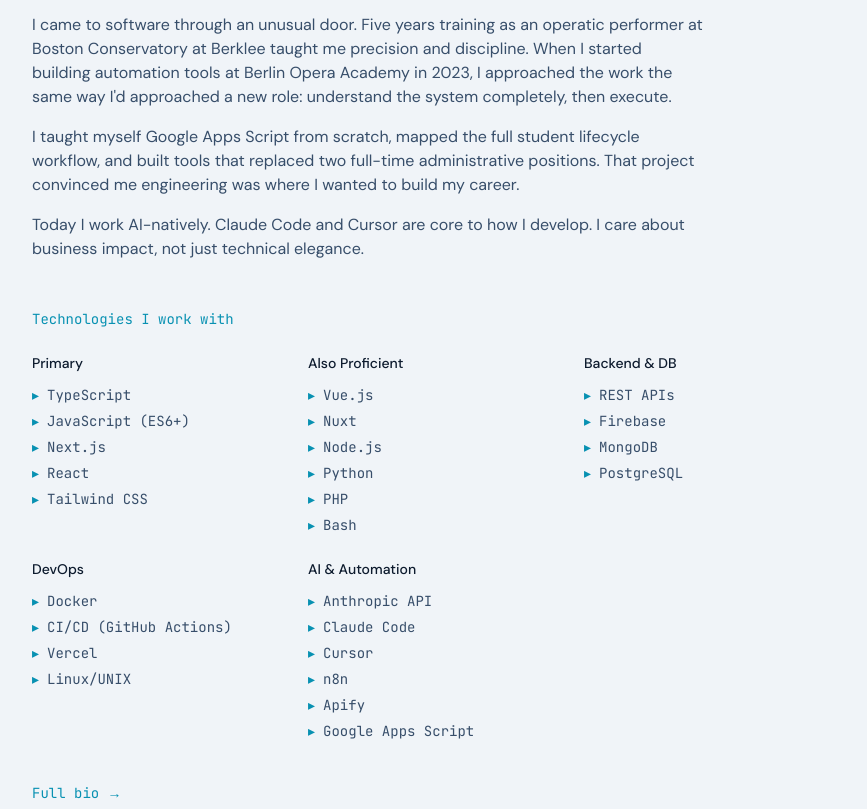
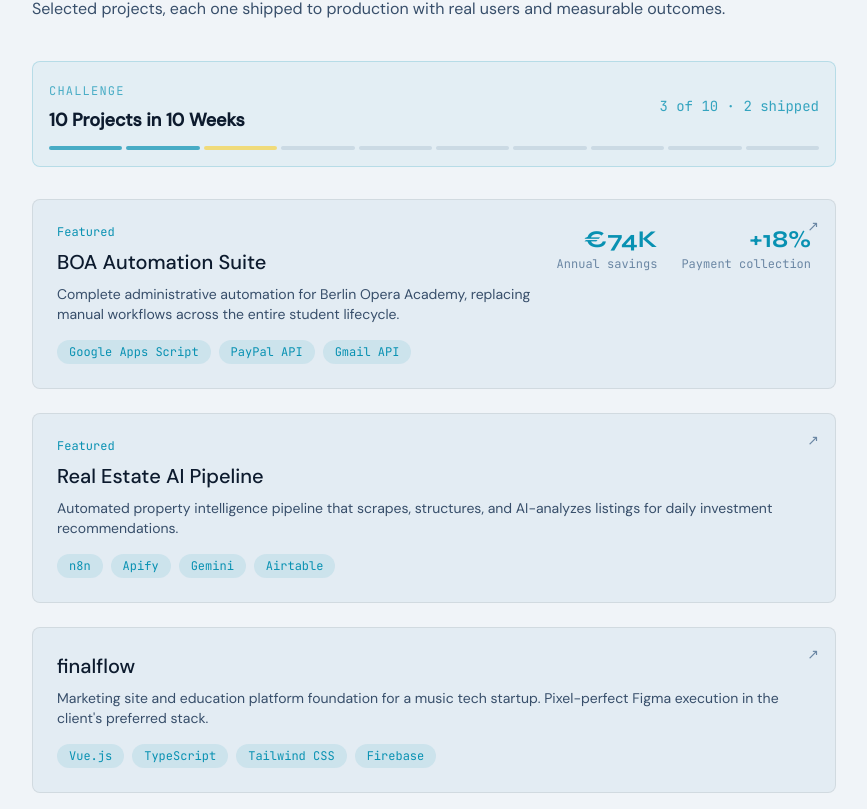
Before and after one commit to mojoro/john-moorman-portfolio, a Next.js app: page / in a window 1280 px wide. Shown: the part 951-1760 px from the top of the page, without its empty margins (326-1193 px from the left). Built offline with nearby package versions, Linux system fonts and the light colour scheme.

Commit message:
Consolidate homepage: remove About/Building/Experience, merge into Work

```diff
--- a/app/page.tsx
+++ b/app/page.tsx
@@ -4,36 +4,6 @@ import { motion, useReducedMotion } from "framer-motion"
 import Link from "next/link"
 import { SectionReveal } from "@/components/section-reveal"
 import { ContactForm } from "@/components/contact-form"
-
-const SKILLS = [
-  {
-    category: "Primary",
-    items: ["TypeScript", "JavaScript (ES6+)", "Next.js", "React", "Tailwind CSS"],
-  },
-  {
-    category: "Also Proficient",
-    items: ["Vue.js", "Nuxt", "Node.js", "Python", "PHP", "Bash"],
-  },
-  {
-    category: "Backend & DB",
-    items: ["REST APIs", "Firebase", "MongoDB", "PostgreSQL"],
-  },
-  {
-    category: "DevOps",
-    items: ["Docker", "CI/CD (GitHub Actions)", "Vercel", "Linux/UNIX"],
-  },
-  {
-    category: "AI & Automation",
-    items: [
-      "Anthropic API",
-      "Claude Code",
-      "Cursor",
-      "n8n",
-      "Apify",
-      "Google Apps Script",
-    ],
-  },
-] as const
 
 const PROJECTS = [
   {
@@ -74,33 +44,6 @@ const PROJECTS = [
     tags: ["PHP", "JavaScript", "Analytics", "REST APIs"],
     href: "/work/serenity-retreat",
     featured: false,
-  },
-] as const
-
-const EXPERIENCE = [
-  {
-    role: "Freelance Software Engineer",
-    company: "Self-employed",
-    period: "2025 – Present",
-    location: "Berlin",
-    highlights: [
-      "Full-stack client work with end-to-end ownership, adapting to each project's preferred stack: Vue, PHP, n8n, Next.js",
-      "Built an AI-powered real estate pipeline: automated scraping, AI classification, and daily investment reports for a Berlin client",
-      "CI/CD pipelines via GitHub Actions + Docker, reducing deployment times 30% across projects",
-      "1,000+ monthly active users across deployed applications",
-    ],
-  },
-  {
-    role: "Software Engineer",
-    company: "Berlin Opera Academy",
-    period: "2023 – 2025",
-    location: "Berlin",
-    highlights: [
-      "Enabled two part-time administrators to do the work of four, saving approximately €74K per year",
-      "Built complete automation suite in Google Apps Script: offer letters, payment tracking, PayPal reconciliation, automated emails",
-      "Payment reconciliation with automated follow-ups achieved an 18% increase in collection",
-      "Built production website: 95/100 Lighthouse score, top-3 organic rankings, 8% organic traffic growth",
-    ],
   },
 ] as const
 
@@ -234,6 +177,14 @@ export default function Home() {
             See my work &darr;
           </a>
         </motion.div>
+        <motion.div variants={fadeUp} className="mt-4">
+          <Link
+            href="/about"
+            className="font-mono text-sm text-accent transition-colors hover:underline"
+          >
+            Full story &rarr;
+          </Link>
+        </motion.div>
         <motion.div
           variants={fadeUp}
           className="mt-6 flex flex-wrap items-center gap-5 text-text-muted"
@@ -265,89 +216,68 @@ export default function Home() {
         </motion.div>
       </motion.section>
 
-      {/* ── About ── */}
-      <section id="about" className="py-24">
-        <SectionReveal>
-          <SectionHeading number="01">About</SectionHeading>
-        </SectionReveal>
-
-        <SectionReveal delay={0.1}>
-          <div className="mt-8 max-w-2xl space-y-4 text-text-secondary">
-            <p>
-              I came to software through an unusual door. Five years training as
-              an operatic performer at Boston Conservatory at Berklee taught me
-              precision and discipline. When I started building automation tools
-              at Berlin Opera Academy in 2023, I approached the work the same way
-              I&apos;d approached a new role: understand the system completely,
-              then execute.
-            </p>
-            <p>
-              I taught myself Google Apps Script from scratch, mapped the full
-              student lifecycle workflow, and built tools that replaced two
-              full-time administrative positions. That project convinced me
-              engineering was where I wanted to build my career.
-            </p>
-            <p>
-              Today I work AI-natively. Claude Code and Cursor are core to how I
-              develop. I care about business impact, not just technical elegance.
-            </p>
-          </div>
-        </SectionReveal>
-
-        <SectionReveal delay={0.2}>
-          <div className="mt-12">
-            <h3 className="mb-6 font-mono text-sm text-accent">
-              Technologies I work with
-            </h3>
-            <div className="grid gap-6 sm:grid-cols-2 lg:grid-cols-3">
-              {SKILLS.map((group) => (
-                <div key={group.category}>
-                  <h4 className="mb-3 text-sm font-medium text-text-primary">
-                    {group.category}
-                  </h4>
-                  <ul className="space-y-1.5">
-                    {group.items.map((skill) => (
-                      <li
-                        key={skill}
-                        className="flex items-center gap-2 font-mono text-sm text-text-secondary"
-                      >
-                        <span className="text-accent">&#9656;</span>
-                        {skill}
-                      </li>
-                    ))}
-                  </ul>
-                </div>
-              ))}
-            </div>
-          </div>
-        </SectionReveal>
-
-        <SectionReveal delay={0.3}>
-          <div className="mt-10">
-            <Link
-              href="/about"
-              className="inline-flex items-center gap-2 font-mono text-sm text-accent transition-colors hover:underline"
-            >
-              Full bio &rarr;
-            </Link>
-          </div>
-        </SectionReveal>
-      </section>
-
       {/* ── Work ── */}
       <section id="work" className="py-24">
         <SectionReveal>
-          <SectionHeading number="02">Work</SectionHeading>
+          <SectionHeading number="01">Work</SectionHeading>
           <p className="mt-4 text-text-secondary">
             Selected projects, each one shipped to production with real users
             and measurable outcomes.
           </p>
         </SectionReveal>
 
-        <div className="mt-10 space-y-6">
+        {/* 10-in-10 challenge callout */}
+        <SectionReveal delay={0.1}>
+          <div className="mt-10 rounded-lg border border-accent/20 bg-accent/5 p-4">
+            <div className="flex flex-col gap-2 sm:flex-row sm:items-center sm:justify-between">
+              <div>
+                <span className="font-mono text-xs uppercase tracking-widest text-accent/70">
+                  Challenge
+                </span>
+                <h3 className="mt-1 text-lg font-semibold text-text-primary">
+                  10 Projects in 10 Weeks
+                </h3>
+              </div>
+              <span className="font-mono text-sm text-accent/80">
+                {CURRENT_PROJECTS.filter((p) => p.status === "shipped").length + CURRENT_PROJECTS.filter((p) => p.status === "in-progress").length} of 10 &middot;{" "}
+                {CURRENT_PROJECTS.filter((p) => p.status === "shipped").length} shipped
+              </span>
+            </div>
+            <div className="mt-3 flex gap-1">
+              {Array.from({ length: 10 }, (_, i) => {
+                const shipped = CURRENT_PROJECTS.filter((p) => p.status === "shipped").length
+                const inProgress = CURRENT_PROJECTS.filter((p) => p.status === "in-progress").length
+                return (
+                  <div
+                    key={i}
+                    className={`h-1 flex-1 rounded-full ${
+                      i < shipped
+                        ? "bg-accent/70"
+                        : i < shipped + inProgress
+                        ? "bg-yellow-400/50"
+                        : "bg-text-muted/20"
+                    }`}
+                  />
+                )
+              })}
+            </div>
+          </div>
+        </SectionReveal>
+
+        {/* Featured projects */}
+        <div className="mt-8 space-y-6">
           {PROJECTS.map((project, i) => (
-            <SectionReveal key={project.title} delay={i * 0.1}>
+            <SectionReveal key={project.title} delay={(i + 1) * 0.1}>
               <ProjectCard project={project} />
+            </SectionReveal>
+          ))}
+        </div>
+
+        {/* Current building cards (shipped + in-progress only) */}
+        <div className="mt-8 grid gap-4 sm:grid-cols-2">
+          {CURRENT_PROJECTS.filter((p) => p.status !== "upcoming").map((project, i) => (
+            <SectionReveal key={project.week} delay={(i + PROJECTS.length + 1) * 0.1}>
+              <CurrentProjectCard project={project} />
             </SectionReveal>
           ))}
         </div>
@@ -364,81 +294,10 @@ export default function Home() {
         </SectionReveal>
       </section>
 
-      {/* ── Currently Building ── */}
-      <section id="building" className="py-24">
-        <SectionReveal>
-          <SectionHeading number="03">Currently Building</SectionHeading>
-          <p className="mt-4 text-text-secondary">
-            10 projects in 10 weeks. A challenge from a mentor: build and ship
-            one project every week for 10 weeks.
-          </p>
-        </SectionReveal>
-
-        <div className="mt-10 grid gap-4 sm:grid-cols-2">
-          {CURRENT_PROJECTS.map((project, i) => (
-            <SectionReveal key={project.week} delay={i * 0.1}>
-              <CurrentProjectCard project={project} />
-            </SectionReveal>
-          ))}
-        </div>
-      </section>
-
-      {/* ── Experience ── */}
-      <section id="experience" className="py-24">
-        <SectionReveal>
-          <SectionHeading number="04">Experience</SectionHeading>
-        </SectionReveal>
-
-        <div className="mt-10 space-y-12">
-          {EXPERIENCE.map((job, i) => (
-            <SectionReveal key={job.company} delay={i * 0.1}>
-              <div>
-                <div className="flex flex-col justify-between gap-1 sm:flex-row sm:items-baseline">
-                  <h3 className="text-lg font-medium text-text-primary">
-                    {job.role}{" "}
-                    <span className="text-accent">@ {job.company}</span>
-                  </h3>
-                  <span className="font-mono text-sm text-text-muted">
-                    {job.period}
-                  </span>
-                </div>
-                <p className="mt-1 font-mono text-xs text-text-muted">
-                  {job.location}
-                </p>
-                <ul className="mt-4 space-y-2">
-                  {job.highlights.map((item) => (
-                    <li
-                      key={item}
-                      className="flex gap-2 text-sm text-text-secondary"
-                    >
-                      <span className="mt-0 shrink-0 text-accent">
-                        &#9656;
-                      </span>
-                      <span>{item}</span>
-                    </li>
-                  ))}
-                </ul>
-              </div>
-            </SectionReveal>
-          ))}
-        </div>
-
-        <SectionReveal delay={0.2}>
-          <div className="mt-10">
-            <Link
-              href="/resume"
-              className="inline-flex items-center gap-2 font-mono text-sm text-accent transition-colors hover:underline"
-            >
-              View full resume &rarr;
-            </Link>
-          </div>
-        </SectionReveal>
-      </section>
-
       {/* ── Blog ── */}
       <section id="blog" className="py-24">
         <SectionReveal>
-          <SectionHeading number="05">Blog</SectionHeading>
+          <SectionHeading number="02">Blog</SectionHeading>
           <p className="mt-4 text-text-secondary">
             Writing about what I build and how I build it.
           </p>
@@ -489,7 +348,7 @@ export default function Home() {
       {/* ── Contact ── */}
       <section id="contact" className="py-24">
         <SectionReveal>
-          <SectionHeading number="06">Contact</SectionHeading>
+          <SectionHeading number="03">Contact</SectionHeading>
           <p className="mt-6 max-w-xl text-text-secondary">
             I&apos;m currently looking for mid-level fullstack or frontend roles
             at Berlin startups. Whether you have a specific role in mind or just
```
